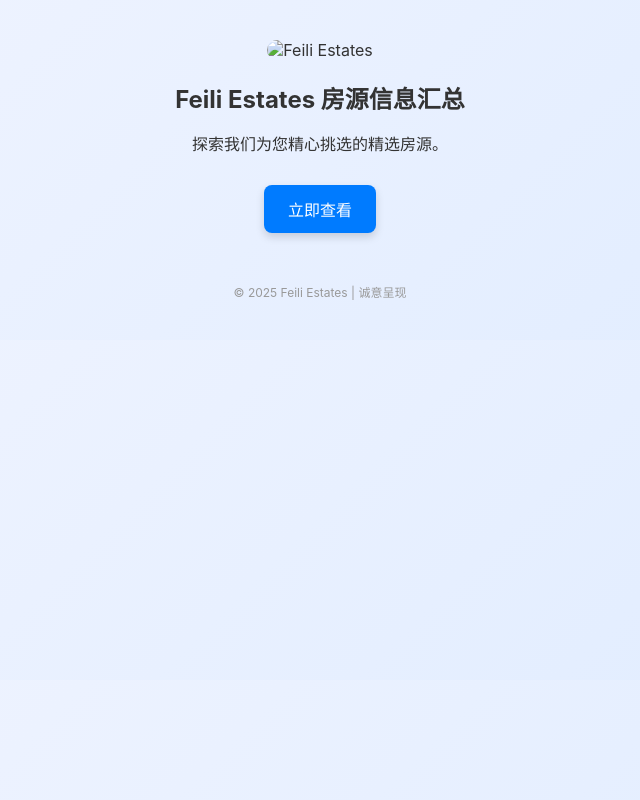
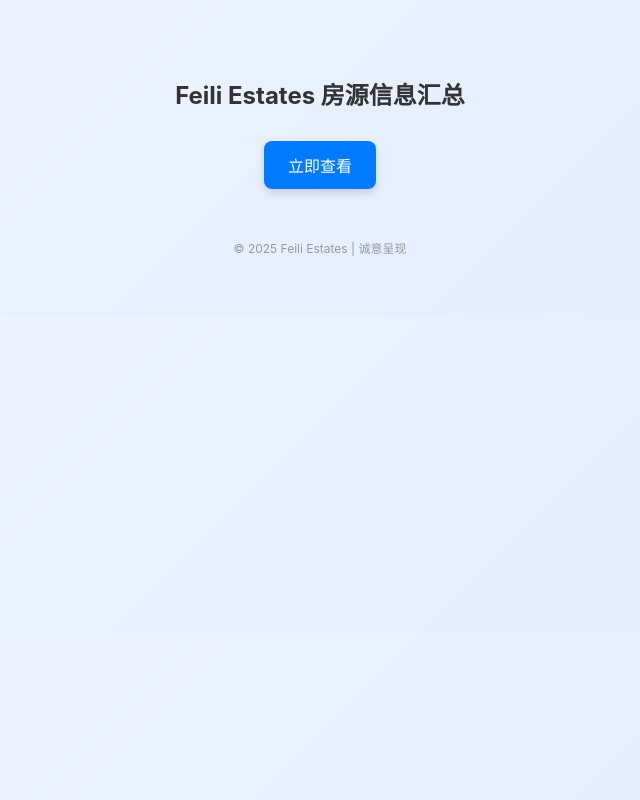
Before and after one commit to FEILIESTATES/250322, a plain HTML site: page index.html in a window 1280 px wide. Shown: the whole page, without its empty margins (320-960 px from the left). Drawn offline with Linux system fonts and the light colour scheme.

Commit message:
Add files via upload

```diff
--- a/index.html
+++ b/index.html
@@ -15,28 +15,12 @@
     }
 
     .container {
-      padding: 40px 20px;
-    }
-
-    .logo {
-      width: 120px;
-      margin: 0 auto 20px;
-    }
-
-    .logo img {
-      width: 100%;
-      border-radius: 12px;
+      padding: 60px 20px;
     }
 
     h1 {
       font-size: 24px;
-      margin-bottom: 10px;
-    }
-
-    p {
-      font-size: 16px;
       margin-bottom: 30px;
-      padding: 0 10px;
     }
 
     .btn {
@@ -64,12 +48,7 @@
 </head>
 <body>
   <div class="container">
-    <div class="logo">
-      <!-- 可替换为你的 Logo 图片 -->
-      <img src="" alt="Feili Estates" />
-    </div>
     <h1>Feili Estates 房源信息汇总</h1>
-    <p>探索我们为您精心挑选的精选房源。</p>
     <a class="btn" href="https://mailchi.mp/feiliestates/03212025" target="_blank">立即查看</a>
     <div class="footer">© 2025 Feili Estates | 诚意呈现</div>
   </div>
```
